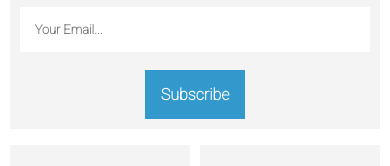
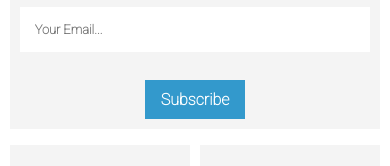
Before and after one commit to toveadamsson/css-website, a React (Create React App) app: page / in a window 390 px wide. Shown: the part 3835-4001 px from the top of the page. Built offline with nearby package versions, Linux system fonts and the light colour scheme.

Commit message:
commented padding in 600px on span button

```diff
--- a/src/css/Subscription.css
+++ b/src/css/Subscription.css
@@ -133,7 +133,7 @@
     text-align: center;
   }
   .email span button {
-    padding: 0.9375rem;
+    /* padding: 0.9375rem; */
     width: 6.25rem;
     margin: 0;
   }
```
